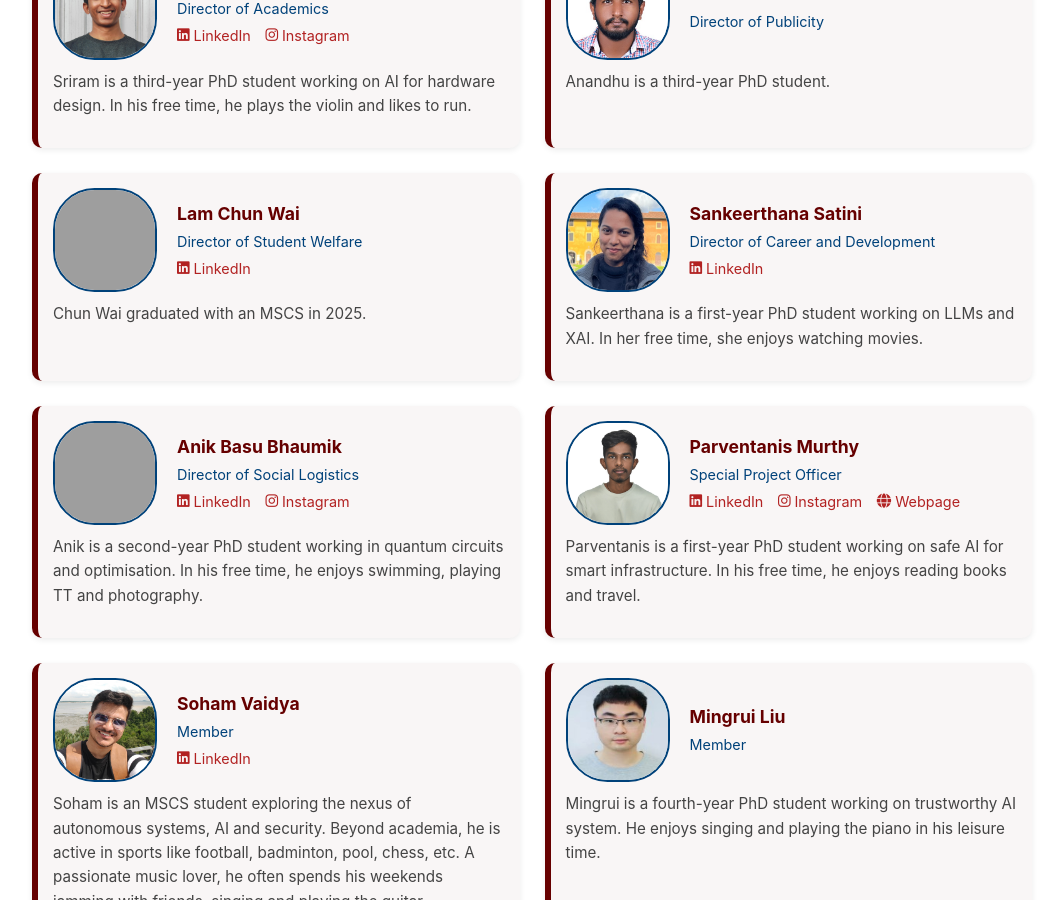
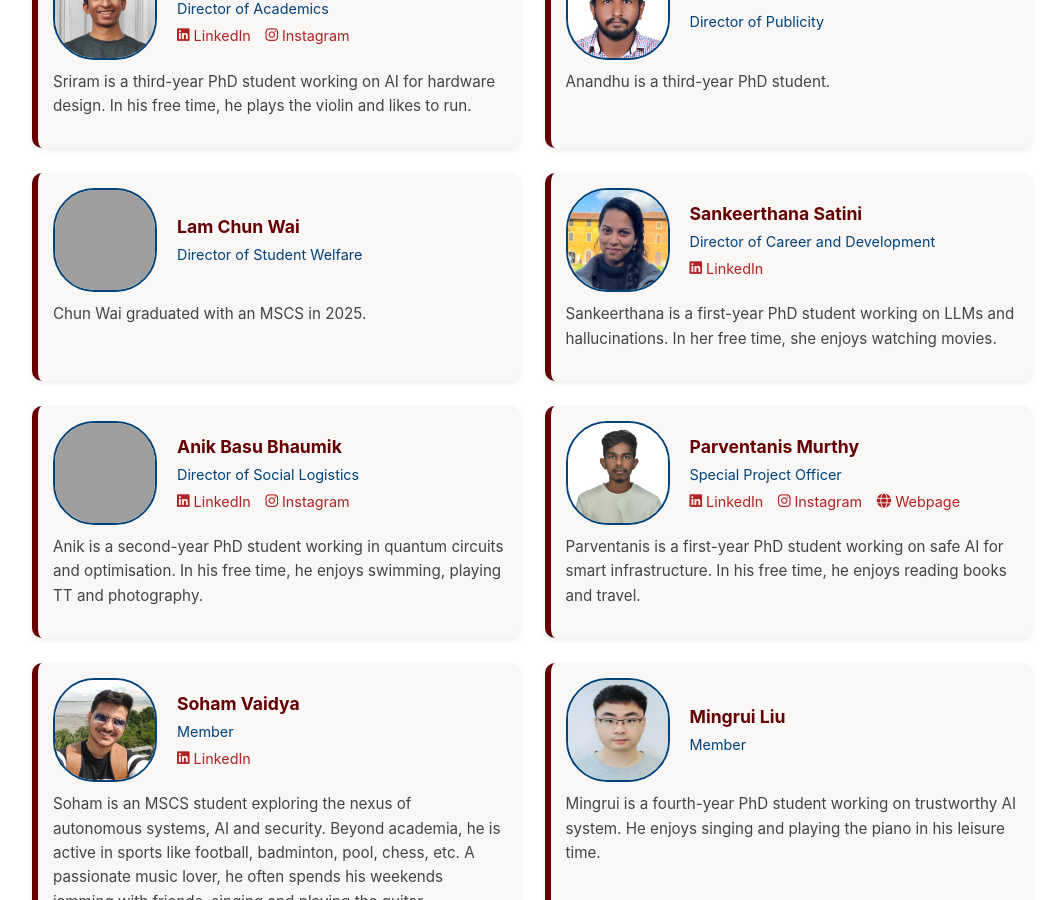
Before and after one commit to ccds-gsc/ccds-gsc.github.io, a Jekyll site: the page team.html, which Jekyll copies as it is, in a window 1280 px wide and 900 px high, scrolled down 874 px. Shown: the whole window, without its empty margins (108-1160 px from the left). Built offline with Jekyll 4.4.1, drawn with Linux system fonts in a browser that asks for light colours; some of the changed text lies outside the part shown; grey boxes are pictures that could not be loaded.

Commit message:
Update team.html

```diff
--- a/team.html
+++ b/team.html
@@ -265,10 +265,6 @@
         <div>
           <p class="member-name">Lam Chun Wai</p>
           <p class="member-role">Director of Student Welfare</p>
-          <a href="#" class="social-link" target="_blank">
-            <i class="fab fa-linkedin"></i>
-            <span>LinkedIn</span>
-          </a>
         </div>
       </div>
       <p class="member-desc">
@@ -290,7 +286,7 @@
         </div>
       </div>
       <p class="member-desc">
-      Sankeerthana is a first-year PhD student working on LLMs and XAI. In her free time, she enjoys watching movies.
+      Sankeerthana is a first-year PhD student working on LLMs and hallucinations. In her free time, she enjoys watching movies.
       </p>
     </div>
 
@@ -516,7 +512,7 @@
       </p>
     </div>
 
-    <!-- Member 20v -->
+    <!-- Member 20 -->
     <div class="member-card">
       <div class="member-header">
         <img src="./assets/img/profile/abhipray.jpg" alt="Abhipray">
@@ -534,6 +530,24 @@
       </p>
     </div>
 
+    <!-- Member 21 -->
+    <div class="member-card">
+      <div class="member-header">
+        <img src="./assets/img/profile/priyanka.jpg" alt="Priyanka">
+        <div>
+          <p class="member-name">Priyanka Srinivas</p>
+          <p class="member-role">Member</p>
+          <a href="https://www.linkedin.com/in/priyanka-srinivas-/" class="social-link" target="_blank">
+            <i class="fab fa-linkedin"></i>
+            <span>LinkedIn</span>
+          </a>
+        </div>
+      </div>
+      <p class="member-desc">
+      Priyanka is an MSAI student working on processing text/speech for meaning extraction. In her free time, she enjoys listening to music, submerge herself in a mystery book, or go for a run.
+      </p>
+    </div>
+
   </div>
 
   <!-- Footer -->
```
